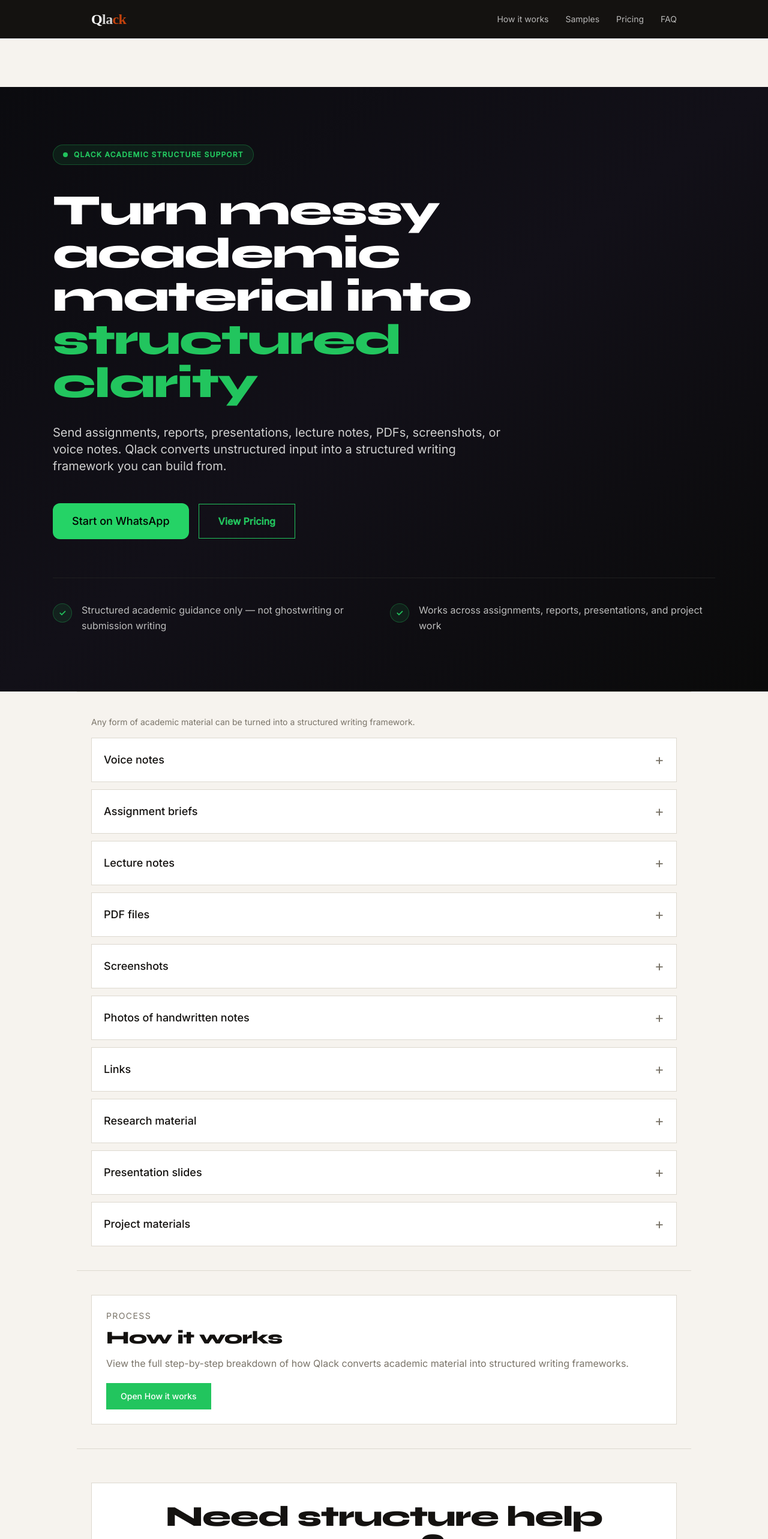
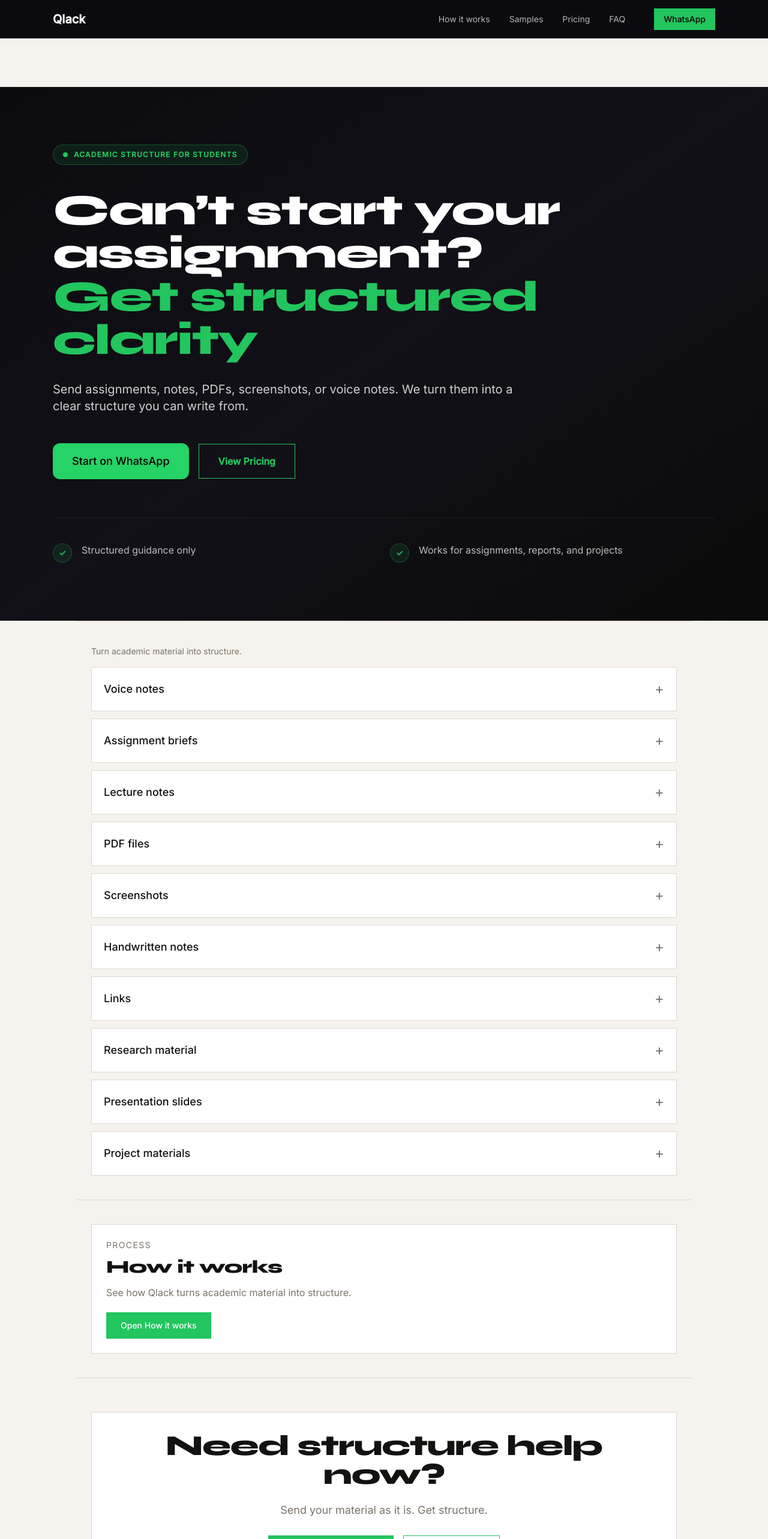
Before and after one commit to fazetdev/structura, a Next.js app: page / in a window 1280 px wide. Shown: the top 2566 px of the page at 60% size. Built offline with nearby package versions, Linux system fonts and the light colour scheme.

Commit message:
Refine UI copy and simplify messaging across homepage, pricing, samples, and components

```diff
--- a/app/page.tsx
+++ b/app/page.tsx
@@ -6,43 +6,43 @@
 const items = [
   {
     title: "Voice notes",
-    desc: "Recorded explanations, lectures, or ideas converted into structured academic points and flow.",
+    desc: "Lecture recordings or spoken explanations turned into structure.",
   },
   {
     title: "Assignment briefs",
-    desc: "Your academic task sheet, instructions, or rubric. We turn it into a clear structure you can follow.",
+    desc: "Task sheets and rubrics turned into structure.",
   },
   {
     title: "Lecture notes",
-    desc: "Messy handwritten or digital notes cleaned into readable academic structure.",
+    desc: "Messy notes cleaned into structure.",
   },
   {
     title: "PDF files",
-    desc: "Lecture slides, textbooks, or course materials reorganized into a structured framework.",
+    desc: "Slides and textbooks converted into structure.",
   },
   {
     title: "Screenshots",
-    desc: "Images from WhatsApp, LMS platforms, slides, or documents interpreted into organized content.",
+    desc: "WhatsApp or LMS screenshots turned into structure.",
   },
   {
-    title: "Photos of handwritten notes",
-    desc: "Notebook pages or whiteboard images converted into structured academic flow.",
+    title: "Handwritten notes",
+    desc: "Notebook or whiteboard content converted into structure.",
   },
   {
     title: "Links",
-    desc: "Google Docs, LMS pages, articles, or YouTube lectures converted into structured notes.",
+    desc: "Docs, articles, or lectures converted into structure.",
   },
   {
     title: "Research material",
-    desc: "Articles, excerpts, journals, or references organized into usable structure (optional for advanced work).",
+    desc: "Academic sources organized into structure.",
   },
   {
     title: "Presentation slides",
-    desc: "Slides or presentation outlines structured into clear speaking or writing flow.",
+    desc: "Slides turned into structure.",
   },
   {
     title: "Project materials",
-    desc: "Multi-part academic projects broken into structured sections and planning flow.",
+    desc: "Multi-part projects broken into structure.",
   },
 ]
 
@@ -54,13 +54,13 @@
           <span className="text-lg font-medium text-[#141210]">
             {item.title}
           </span>
-          <span className="text-[#7a7469] text-2xl group-open:rotate-45 transition">
+          <span className="text-[#7a7367] text-2xl group-open:rotate-45 transition">
             +
           </span>
         </summary>
 
         <div className="px-5 pb-5">
-          <p className="text-base text-[#7a7469] leading-relaxed">
+          <p className="text-base text-[#7a7367] leading-relaxed">
             {item.desc}
           </p>
         </div>
@@ -77,8 +77,8 @@
 
       {/* INPUTS */}
       <section className="max-w-5xl mx-auto px-6 py-10 border-t border-[#ddd9d0]">
-        <p className="text-sm text-[#7a7469] mb-4">
-          Any form of academic material can be turned into a structured writing framework.
+        <p className="text-sm text-[#7a7367] mb-4">
+          Turn academic material into structure.
         </p>
 
         <div className="space-y-3">
@@ -91,7 +91,8 @@
       {/* PROCESS */}
       <section className="max-w-5xl mx-auto px-6 py-10 border-t border-[#ddd9d0]">
         <div className="border border-[#ddd9d0] bg-white p-6">
-          <div className="text-sm uppercase tracking-widest text-[#7a7469] mb-2">
+
+          <div className="text-sm uppercase tracking-widest text-[#7a7367] mb-2">
             Process
           </div>
 
@@ -99,8 +100,8 @@
             How it works
           </h2>
 
-          <p className="text-base text-[#7a7469] mb-5 leading-relaxed">
-            View the full step-by-step breakdown of how Qlack converts academic material into structured writing frameworks.
+          <p className="text-base text-[#7a7367] mb-5 leading-relaxed">
+            See how Qlack turns academic material into structure.
           </p>
 
           <Link
@@ -109,6 +110,7 @@
           >
             Open How it works
           </Link>
+
         </div>
       </section>
 
@@ -120,8 +122,8 @@
             Need structure help now?
           </h2>
 
-          <p className="text-lg text-[#7a7469] leading-relaxed mb-7 max-w-xl mx-auto">
-            One message is enough. Send your material exactly as it is.
+          <p className="text-lg text-[#7a7367] leading-relaxed mb-7 max-w-xl mx-auto">
+            Send your material as it is. Get structure.
           </p>
 
           <div className="flex flex-col sm:flex-row gap-4 justify-center">
@@ -130,13 +132,12 @@
               href={`https://wa.me/2349036961611?text=${encodeURIComponent(
                 `Hi Qlack,
 
-I would like a preview for my academic material.
+I want structure for my academic work.
 
-My goal is:
+My material:
+[Send here]
 
-[Describe your assignment, report, presentation, or project]
-
-I am ready to send the material.`
+I’m ready.`
               )}`}
               className="inline-flex items-center justify-center bg-[#22c55e] hover:bg-[#16a34a] text-white px-8 py-4 text-base font-medium"
             >
--- a/app/samples/page.tsx
+++ b/app/samples/page.tsx
@@ -24,11 +24,11 @@
       {/* Header */}
       <div className="max-w-4xl mx-auto px-6 text-center mb-16">
         <h1 className="text-4xl md:text-5xl font-bold text-[#141210]">
-          Sample Conversions
+          Proof of structure
         </h1>
 
         <p className="text-[#7a7367] mt-4 text-lg leading-relaxed">
-          Real examples of messy academic input transformed into structured frameworks.
+          See how messy academic input becomes structure.
         </p>
       </div>
 
@@ -54,19 +54,17 @@
             {/* INPUT MATERIALS */}
             <div className="mb-6">
               <div className="text-xs uppercase tracking-widest text-[#7a7367] mb-3">
-                Input Materials
+                Input
               </div>
 
               <div className="space-y-4">
 
                 {Object.entries(sample.files).map(([key, value]) => (
                   <div key={key}>
-
-                    {/* VOICE BLOCK (IMPROVED) */}
                     {key === "voice" ? (
                       <div className="border border-[#ddd9d0] p-3 bg-[#faf8f4] rounded-md">
                         <div className="text-xs uppercase text-[#7a7367] mb-2">
-                          Voice Note
+                          Voice
                         </div>
 
                         <audio
@@ -81,12 +79,11 @@
                       <a
                         href={value}
                         target="_blank"
-                        className="text-green-600 underline text-sm"
+                        className="text-[#22c55e] underline text-sm"
                       >
                         Open {key}
                       </a>
                     )}
-
                   </div>
                 ))}
 
@@ -96,21 +93,20 @@
             {/* OUTPUT */}
             <div className="border-t border-[#ddd9d0] pt-6">
               <div className="text-xs uppercase tracking-widest text-[#7a7367] mb-3">
-                Output Structure
+                Output
               </div>
 
               <p className="text-sm text-[#141210] leading-relaxed">
-                Structured academic framework generated from raw input materials.
-                The system extracts logic, removes ambiguity, and rebuilds a writing-ready structure.
+                Structured academic output from raw input.
               </p>
 
               {sample.files.output && (
                 <a
                   href={sample.files.output}
                   target="_blank"
-                  className="inline-block mt-4 text-green-600 underline"
+                  className="inline-block mt-4 text-[#22c55e] underline"
                 >
-                  View Full Output →
+                  View output →
                 </a>
               )}
             </div>
@@ -126,7 +122,7 @@
           href="https://wa.me/2349036961611"
           className="inline-flex bg-[#22c55e] text-white px-8 py-4 font-medium"
         >
-          Send Your Material
+          Get your structure
         </a>
       </div>
 
--- a/components/sections/Footer.tsx
+++ b/components/sections/Footer.tsx
@@ -3,94 +3,54 @@
 
 export default function Footer() {
   return (
-    <footer className="bg-[var(--ink)] text-[var(--paper)] mt-20">
+    <footer className="bg-[#0b0b0f] text-white mt-20 border-t border-[#1f1f1f]">
+      <div className="max-w-6xl mx-auto px-6 py-14">
 
-      <div className="container py-12">
-
-        {/* BRAND */}
+        {/* Brand */}
         <div className="mb-10">
-
-          <div
-            className="text-[2rem] mb-3 tracking-tight"
-            style={{ fontFamily: "Instrument Serif" }}
-          >
-            Q<span className="text-[var(--accent)]">lack</span>
+          <div className="text-2xl font-semibold tracking-tight mb-3">
+            Q<span className="text-[#22c55e]">lack</span>
           </div>
 
-          <p className="text-[1.05rem] text-white/60 max-w-md leading-relaxed">
-            Academic structure support for students. We turn messy inputs into clear writing frameworks.
+          <p className="text-white/60 max-w-md leading-relaxed">
+            {config.tagline}
           </p>
-
         </div>
 
-        {/* CTA BLOCK */}
+        {/* CTA */}
         <div className="mb-10 flex flex-col sm:flex-row gap-4">
-
           <a
             href={`https://wa.me/${config.whatsapp.number}?text=${encodeURIComponent(
               config.whatsapp.message
             )}`}
-            className="
-              inline-flex items-center justify-center
-              bg-[#22c55e] hover:bg-[#16a34a]
-              text-white px-6 py-3 text-sm
-              transition-colors
-            "
+            className="inline-flex items-center justify-center bg-[#22c55e] text-white px-6 py-3 text-sm hover:bg-[#16a34a]"
           >
             Start on WhatsApp
           </a>
 
           <Link
             href="/pricing"
-            className="
-              inline-flex items-center justify-center
-              border border-white/30 text-white
-              px-6 py-3 text-sm
-              hover:bg-white hover:text-black
-              transition-colors
-            "
+            className="inline-flex items-center justify-center border border-white/20 text-white px-6 py-3 text-sm hover:bg-white hover:text-black"
           >
             View Pricing
           </Link>
-
         </div>
 
-        {/* LIMITED LINKS */}
-        <div className="flex flex-wrap gap-6 text-[0.95rem]">
-
-          <Link href="/faq" className="text-white/60 hover:text-white transition">
-            FAQ
-          </Link>
-
-          <Link href="/how-it-works" className="text-white/60 hover:text-white transition">
-            How it works
-          </Link>
-
-          <Link href="/pricing" className="text-white/60 hover:text-white transition">
-            Pricing
-          </Link>
-
-          <Link href="/policy" className="text-white/60 hover:text-white transition">
-            Policy
-          </Link>
-
-          <Link href="/privacy" className="text-white/60 hover:text-white transition">
-            Privacy
-          </Link>
-
-          <Link href="/disclaimer" className="text-white/60 hover:text-white transition">
-            Disclaimer
-          </Link>
-
+        {/* Links */}
+        <div className="flex flex-wrap gap-5 text-sm text-white/60">
+          {config.footer.map((item) => (
+            <Link key={item.href} href={item.href} className="hover:text-white">
+              {item.label}
+            </Link>
+          ))}
         </div>
 
-        {/* COPYRIGHT */}
-        <div className="text-[0.85rem] text-white/40 pt-6 mt-6 border-t border-white/10">
-          © {new Date().getFullYear()} Qlack. All rights reserved.
+        {/* Copyright */}
+        <div className="text-xs text-white/40 pt-8 mt-8 border-t border-white/10">
+          © {new Date().getFullYear()} Qlack
         </div>
 
       </div>
-
     </footer>
   )
 }
--- a/components/sections/Hero.tsx
+++ b/components/sections/Hero.tsx
@@ -10,21 +10,20 @@
         <div className="inline-flex items-center gap-2.5 bg-[#22c55e]/10 border border-[#22c55e]/30 rounded-full px-4 py-2 mb-10">
           <span className="w-2 h-2 rounded-full bg-[#22c55e] animate-pulse" />
           <span className="text-xs font-semibold tracking-widest uppercase text-[#22c55e]">
-            Qlack Academic Structure Support
+            Academic structure for students
           </span>
         </div>
 
         {/* Headline */}
         <h1 className="text-4xl sm:text-5xl md:text-6xl lg:text-7xl font-extrabold tracking-tight leading-[1.05] text-white mb-8 max-w-4xl break-words">
-          Turn messy academic material into{" "}
-          <span className="text-[#22c55e]">structured clarity</span>
+          Can’t start your assignment?
+          {" "}
+          <span className="text-[#22c55e]">Get structured clarity</span>
         </h1>
 
         {/* Body */}
         <p className="text-lg md:text-xl text-[#cfcfcf] leading-[1.8] max-w-3xl mb-12 font-normal">
-          Send assignments, reports, presentations, lecture notes, PDFs,
-          screenshots, or voice notes. Qlack converts unstructured input into
-          a structured writing framework you can build from.
+          Send assignments, notes, PDFs, screenshots, or voice notes. We turn them into a clear structure you can write from.
         </p>
 
         {/* CTA */}
@@ -46,12 +45,13 @@
 
         {/* Trust strip */}
         <div className="mt-16 pt-10 border-t border-[#1f1f1f] grid sm:grid-cols-2 gap-5">
+
           <div className="flex items-start gap-4">
             <div className="w-8 h-8 rounded-full bg-[#22c55e]/10 border border-[#22c55e]/30 flex items-center justify-center shrink-0 mt-0.5">
               <span className="text-[#22c55e] text-sm font-bold">✓</span>
             </div>
             <p className="text-[#bdbdbd] text-base leading-relaxed">
-              Structured academic guidance only — not ghostwriting or submission writing
+              Structured guidance only
             </p>
           </div>
 
@@ -60,9 +60,10 @@
               <span className="text-[#22c55e] text-sm font-bold">✓</span>
             </div>
             <p className="text-[#bdbdbd] text-base leading-relaxed">
-              Works across assignments, reports, presentations, and project work
+              Works for assignments, reports, and projects
             </p>
           </div>
+
         </div>
 
       </div>
--- a/components/sections/HowItWorks.tsx
+++ b/components/sections/HowItWorks.tsx
@@ -5,11 +5,11 @@
 
         {/* Title */}
         <h2 className="text-2xl md:text-3xl font-semibold tracking-tight">
-          How it works
+          Simple process
         </h2>
 
         <p className="mt-3 text-[#b5b5b5] max-w-2xl">
-          Simple process. No forms. No complexity. Just WhatsApp.
+          Send. Structure. Write.
         </p>
 
         {/* Steps */}
@@ -17,9 +17,9 @@
 
           <div className="border border-[#2a2a2a] rounded-xl p-6">
             <div className="text-sm text-[#b5b5b5] mb-2">Step 1</div>
-            <h3 className="font-medium">Send your material</h3>
+            <h3 className="font-medium">Send material</h3>
             <p className="text-sm text-[#b5b5b5] mt-2">
-              Voice notes, PDFs, screenshots, or messy instructions.
+              Notes, PDFs, screenshots, or voice notes.
             </p>
           </div>
 
@@ -27,7 +27,7 @@
             <div className="text-sm text-[#b5b5b5] mb-2">Step 2</div>
             <h3 className="font-medium">We structure it</h3>
             <p className="text-sm text-[#b5b5b5] mt-2">
-              We convert it into a clean academic framework.
+              Turn it into a clear academic structure.
             </p>
           </div>
 
@@ -35,7 +35,7 @@
             <div className="text-sm text-[#b5b5b5] mb-2">Step 3</div>
             <h3 className="font-medium">You write faster</h3>
             <p className="text-sm text-[#b5b5b5] mt-2">
-              You complete your assignment with clarity and structure.
+              Finish your work with structure.
             </p>
           </div>
 
@@ -44,7 +44,7 @@
         {/* Micro CTA */}
         <div className="mt-10 text-center">
           <p className="text-[#b5b5b5] text-sm">
-            No account. No signup. Just WhatsApp.
+            No signup. Just WhatsApp.
           </p>
         </div>
 
--- a/components/sections/Navbar.tsx
+++ b/components/sections/Navbar.tsx
@@ -22,25 +22,18 @@
   }, [])
 
   return (
-    <nav
-      className={`sticky top-0 z-50 border-b transition-colors duration-200
-      ${scrolled ? "bg-[#141210]/95 backdrop-blur border-white/10" : "bg-[#141210]"}`}
-    >
-      <div className="max-w-5xl mx-auto px-6 h-16 flex items-center justify-between">
+    <nav className={`sticky top-0 z-50 border-b transition
+      ${scrolled ? "bg-[#0b0b0f]/95 backdrop-blur border-white/10" : "bg-[#0b0b0f]"}`}>
 
-        {/* BRAND */}
-        <Link
-          href="/"
-          className="text-2xl font-semibold tracking-tight"
-          style={{ fontFamily: "Instrument Serif" }}
-        >
-          <span className="text-white">Q</span>
-          <span className="text-white/80">la</span>
-          <span className="text-[#c2410c]">ck</span>
+      <div className="max-w-6xl mx-auto px-6 h-16 flex items-center justify-between">
+
+        {/* Brand */}
+        <Link href="/" className="text-xl font-semibold text-white">
+          Qlack
         </Link>
 
-        {/* DESKTOP MENU */}
-        <div className="hidden md:flex items-center gap-7 text-sm text-white/70">
+        {/* Desktop nav */}
+        <div className="hidden md:flex items-center gap-8 text-sm text-white/70">
           {mainNav.map((item) => (
             <Link
               key={item.href}
@@ -50,50 +43,56 @@
               {item.label}
             </Link>
           ))}
+
+          <a
+            href={`https://wa.me/${config.whatsapp.number}`}
+            className="ml-4 bg-[#22c55e] text-black px-4 py-2 text-sm font-medium"
+          >
+            WhatsApp
+          </a>
         </div>
 
-        {/* MOBILE OPEN */}
+        {/* Mobile */}
         <button
           onClick={() => setOpen(true)}
-          className="md:hidden text-white text-sm border border-white/20 px-3 py-1"
+          className="md:hidden text-white border border-white/20 px-3 py-1 text-sm"
         >
           Menu
         </button>
       </div>
 
-      {/* MOBILE MENU */}
+      {/* Mobile menu */}
       {open && (
-        <div className="fixed inset-0 bg-[#141210] z-50 flex flex-col">
+        <div className="fixed inset-0 bg-[#0b0b0f] z-50 flex flex-col">
 
-          {/* HEADER */}
           <div className="flex items-center justify-between px-6 h-16 border-b border-white/10">
-            <div className="text-white/70">Menu</div>
-
+            <div className="text-white">Qlack</div>
             <button
               onClick={() => setOpen(false)}
-              className="text-white text-2xl leading-none"
+              className="text-white text-2xl"
             >
               ×
             </button>
           </div>
 
-          {/* LINKS */}
-          <div className="flex flex-col px-6 py-10 gap-6 text-white/80 text-lg">
+          <div className="flex flex-col px-6 py-10 gap-6 text-white text-lg">
             {mainNav.map((item) => (
               <Link
                 key={item.href}
                 href={item.href}
                 onClick={() => setOpen(false)}
-                className="hover:text-white transition"
+                className="text-white/80 hover:text-white"
               >
                 {item.label}
               </Link>
             ))}
-          </div>
 
-          {/* FOOTER STRIP */}
-          <div className="mt-auto border-t border-white/10 px-6 py-6 text-sm text-white/40">
-            Qlack — Academic structure support
+            <a
+              href={`https://wa.me/${config.whatsapp.number}`}
+              className="mt-6 bg-[#22c55e] text-black px-4 py-3 text-center font-medium"
+            >
+              Start on WhatsApp
+            </a>
           </div>
 
         </div>
--- a/lib/config.ts
+++ b/lib/config.ts
@@ -1,17 +1,16 @@
 export const config = {
   brand: "Qlack",
-  tagline: "Academic Structure Service",
+  tagline: "Turn academic material into structure",
   whatsapp: {
     number: "2349036961611",
     message: `Hi Qlack,
 
-I would like a preview for my academic material.
+I want structure for my academic work.
 
-My goal is:
+My material:
+[Send here]
 
-[Describe your assignment, report, presentation, or project]
-
-I am ready to send the material.`,
+I’m ready.`,
   },
   nav: [
     { label: "How it works", href: "/how-it-works" },
```
Also changed, not shown: app/pricing/page.tsx (+15 -24 lines), components/sections/FinalCTA.tsx (+6 -9 lines), components/sections/OutputPreview.tsx (+7 -7 lines).
